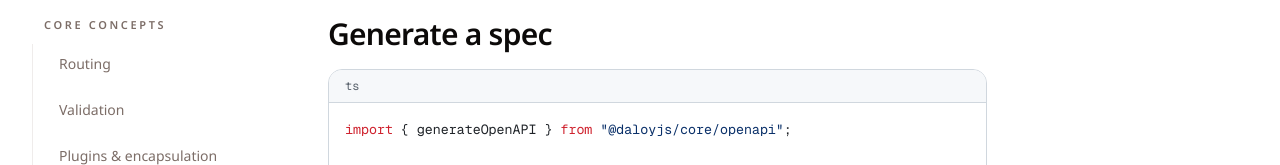
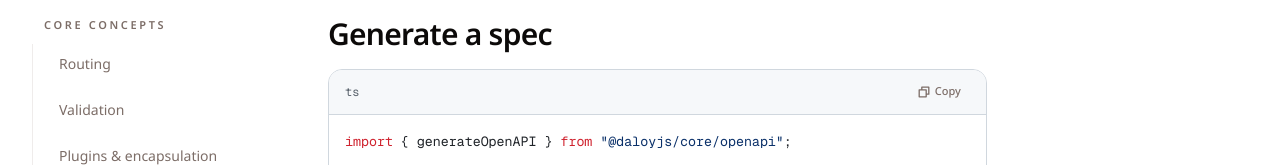
Before and after one commit to daloyjs/daloy, a Next.js app in the folder daloyjs.dev/: page /docs/openapi in a window 1280 px wide. Shown: the part 326-491 px from the top of the page. Built offline with nearby package versions, Linux system fonts and the light colour scheme; no server answers; a web font is replaced by a local one.

Commit message:
feat: add CodeCopyButton component for copying code to clipboard

```diff
--- a/daloyjs.dev/components/code-block.tsx
+++ b/daloyjs.dev/components/code-block.tsx
@@ -1,6 +1,7 @@
 import { bundledLanguages, codeToHtml, type BundledLanguage } from "shiki/bundle/full";
 
 import { cn } from "../lib/utils";
+import { CodeCopyButton } from "./code-copy-button";
 
 interface CodeBlockProps {
   code: string;
@@ -52,8 +53,9 @@ export async function CodeBlock({ code, language = "ts", className }: CodeBlockP
 
   return (
     <div className={cn("code-editor relative my-4 overflow-hidden rounded-xl border", className)}>
-      <div className="code-editor__toolbar flex items-center justify-between border-b px-3 py-2 text-[11px] sm:px-4 sm:text-xs">
-        <span className="font-mono">{language}</span>
+      <div className="code-editor__toolbar flex items-center justify-between gap-3 border-b px-3 py-2 text-[11px] sm:px-4 sm:text-xs">
+        <span className="min-w-0 truncate font-mono">{language}</span>
+        <CodeCopyButton code={code} />
       </div>
       <div
         className="code-editor__content overflow-x-auto text-xs leading-relaxed sm:text-sm"
--- /dev/null
+++ b/daloyjs.dev/components/code-copy-button.tsx
@@ -0,0 +1,81 @@
+"use client";
+
+import * as React from "react";
+import { CheckIcon, CopyIcon } from "@phosphor-icons/react";
+
+import { Button } from "@/components/ui/button";
+
+interface CodeCopyButtonProps {
+  code: string;
+}
+
+async function writeToClipboard(code: string) {
+  if (typeof navigator !== "undefined" && navigator.clipboard?.writeText) {
+    await navigator.clipboard.writeText(code);
+    return;
+  }
+
+  const textarea = document.createElement("textarea");
+  textarea.value = code;
+  textarea.setAttribute("readonly", "true");
+  textarea.style.position = "fixed";
+  textarea.style.top = "0";
+  textarea.style.left = "-9999px";
+  document.body.append(textarea);
+  textarea.focus();
+  textarea.select();
+
+  const copied = document.execCommand("copy");
+  textarea.remove();
+
+  if (!copied) {
+    throw new Error("Clipboard copy failed");
+  }
+}
+
+export function CodeCopyButton({ code }: CodeCopyButtonProps) {
+  const [status, setStatus] = React.useState<"idle" | "copied" | "error">("idle");
+  const resetTimeoutRef = React.useRef<number | null>(null);
+
+  React.useEffect(() => {
+    return () => {
+      if (resetTimeoutRef.current !== null) {
+        window.clearTimeout(resetTimeoutRef.current);
+      }
+    };
+  }, []);
+
+  async function handleCopy() {
+    if (resetTimeoutRef.current !== null) {
+      window.clearTimeout(resetTimeoutRef.current);
+    }
+
+    try {
+      await writeToClipboard(code);
+      setStatus("copied");
+    } catch {
+      setStatus("error");
+    }
+
+    resetTimeoutRef.current = window.setTimeout(() => {
+      setStatus("idle");
+    }, 1800);
+  }
+
+  const label = status === "copied" ? "Copied" : status === "error" ? "Retry copy" : "Copy";
+  const Icon = status === "copied" ? CheckIcon : CopyIcon;
+
+  return (
+    <Button
+      type="button"
+      variant="ghost"
+      size="xs"
+      onClick={handleCopy}
+      aria-label={status === "copied" ? "Code copied to clipboard" : "Copy code to clipboard"}
+      className="h-7 rounded-md border border-transparent px-2 font-sans text-[11px] font-medium normal-case tracking-normal text-muted-foreground hover:border-border hover:bg-background/80 hover:text-foreground focus-visible:border-ring"
+    >
+      <Icon className="size-3.5" weight="bold" />
+      <span>{label}</span>
+    </Button>
+  );
+}
```
